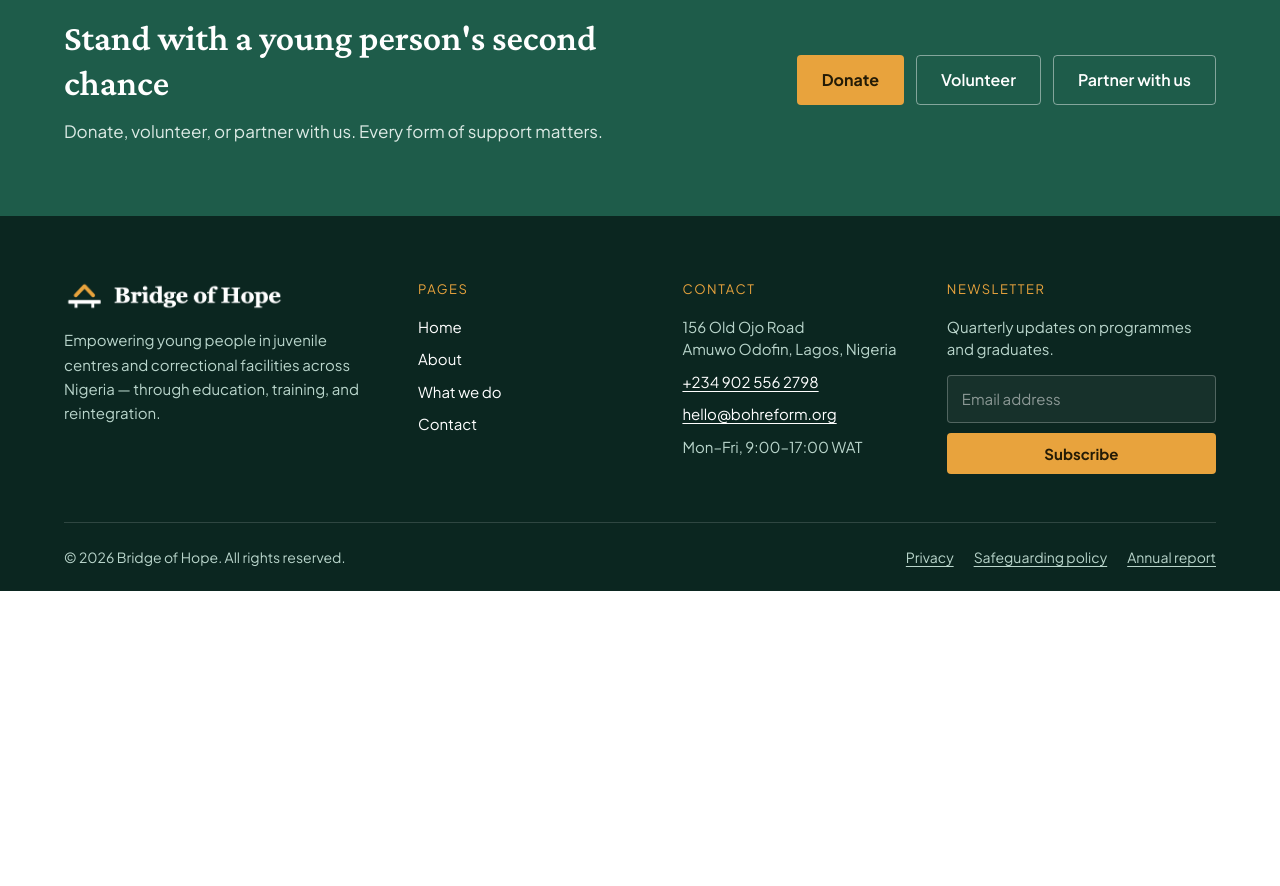
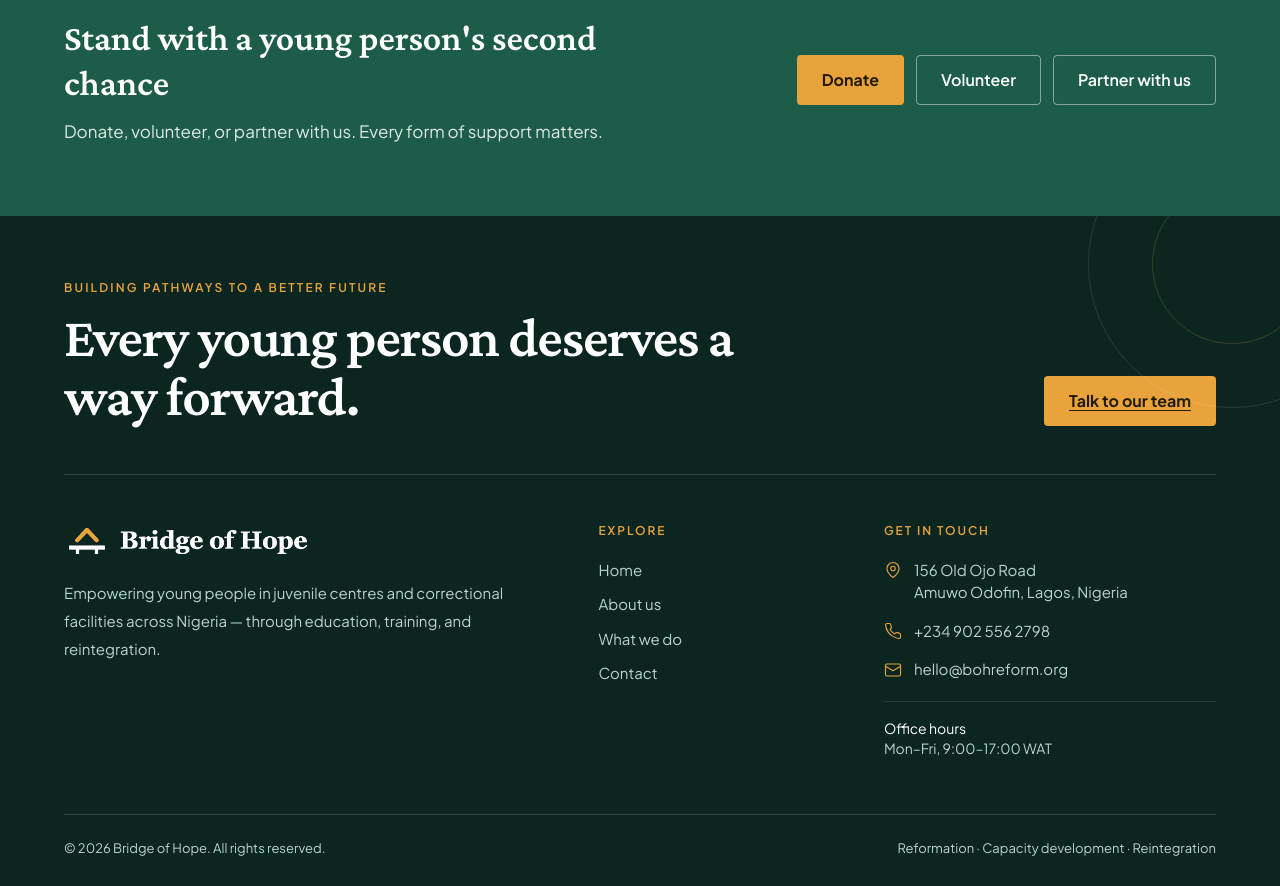
Before and after one commit to mykelcodex/boh, a Nuxt app: page / in a window 1280 px wide. Shown: the part 2500-3386 px from the top of the page. Before the commit the page ends 3091 px from the top, so only its background shows below. Built offline with nearby package versions, Linux system fonts and the light colour scheme.

Commit message:
feat: refine footer and remove newsletter

```diff
--- a/components/SiteFooter.vue
+++ b/components/SiteFooter.vue
@@ -1,62 +1,60 @@
 <template>
-  <footer class="bg-green-800 px-0 pb-6 pt-16 text-white">
+  <footer class="relative overflow-hidden bg-green-800 px-0 pb-7 pt-16 text-white">
+    <div class="pointer-events-none absolute -right-24 -top-24 h-72 w-72 rounded-full border border-white/10" aria-hidden="true"></div>
+    <div class="pointer-events-none absolute -right-8 -top-8 h-40 w-40 rounded-full border border-gold-500/20" aria-hidden="true"></div>
     <div class="wrap">
-      <div class="grid gap-10 md:grid-cols-2 lg:grid-cols-[1.4fr_1fr_1fr_1.2fr]">
-        <div>
-          <div class="mb-4 flex items-center gap-2.5">
-            <img src="/images/logo_white.png" alt="Bridge of Hope" class="block h-8 w-auto" />
-          </div>
-          <p class="mb-5 max-w-[300px] text-[15px] leading-relaxed text-green-200">
+      <div class="mb-12 grid items-end gap-7 border-b border-white/15 pb-12 lg:grid-cols-[1fr_auto]">
+        <div class="max-w-2xl">
+          <p class="mb-3 text-xs font-semibold uppercase tracking-[0.18em] text-gold-500">Building pathways to a better future</p>
+          <h2 class="m-0 font-serif text-[clamp(2rem,5vw,3.5rem)] font-semibold leading-[1.05] tracking-[-0.02em] text-white">
+            Every young person deserves a way forward.
+          </h2>
+        </div>
+        <NuxtLink to="/contact" class="btn-gold w-fit">Talk to our team</NuxtLink>
+      </div>
+
+      <div class="grid gap-10 md:grid-cols-2 lg:grid-cols-[1.7fr_0.8fr_1.2fr] lg:gap-16">
+        <div class="max-w-md">
+          <img src="/images/logo_white.png" alt="Bridge of Hope" class="mb-5 block h-9 w-auto" />
+          <p class="m-0 text-[15px] leading-7 text-green-200">
             Empowering young people in juvenile centres and correctional facilities across Nigeria — through education, training, and reintegration.
           </p>
         </div>
 
         <div>
-          <h3 class="mb-4 text-[13px] uppercase tracking-[0.12em] text-gold-500">Pages</h3>
-          <div class="grid justify-items-start gap-2.5">
-            <NuxtLink to="/" class="font-sans text-[15px] text-white no-underline hover:underline">Home</NuxtLink>
-            <NuxtLink to="/about" class="font-sans text-[15px] text-white no-underline hover:underline">About</NuxtLink>
-            <NuxtLink to="/what-we-do" class="font-sans text-[15px] text-white no-underline hover:underline">What we do</NuxtLink>
-            <NuxtLink to="/contact" class="font-sans text-[15px] text-white no-underline hover:underline">Contact</NuxtLink>
-          </div>
+          <h3 class="mb-5 text-xs font-semibold uppercase tracking-[0.16em] text-gold-500">Explore</h3>
+          <nav aria-label="Footer navigation" class="grid justify-items-start gap-3">
+            <NuxtLink to="/" class="font-sans text-[15px] text-green-200 no-underline transition-colors hover:text-white">Home</NuxtLink>
+            <NuxtLink to="/about" class="font-sans text-[15px] text-green-200 no-underline transition-colors hover:text-white">About us</NuxtLink>
+            <NuxtLink to="/what-we-do" class="font-sans text-[15px] text-green-200 no-underline transition-colors hover:text-white">What we do</NuxtLink>
+            <NuxtLink to="/contact" class="font-sans text-[15px] text-green-200 no-underline transition-colors hover:text-white">Contact</NuxtLink>
+          </nav>
         </div>
 
         <div>
-          <h3 class="mb-4 text-[13px] uppercase tracking-[0.12em] text-gold-500">Contact</h3>
-          <div class="grid gap-2.5 text-[15px] text-green-200">
-            <span>{{ contact.addressLine1 }}<br />{{ contact.addressLine2 }}</span>
-            <a :href="`tel:${contact.phone}`" class="text-white">{{ contact.phone }}</a>
-            <a :href="`mailto:${contact.email}`" class="text-white">{{ contact.email }}</a>
+          <h3 class="mb-5 text-xs font-semibold uppercase tracking-[0.16em] text-gold-500">Get in touch</h3>
+          <address class="grid gap-4 text-[15px] not-italic text-green-200">
+            <span class="flex gap-3">
+              <AppIcon name="mapPin" :size="18" class="mt-0.5 shrink-0 text-gold-500" />
+              <span>{{ contact.addressLine1 }}<br />{{ contact.addressLine2 }}</span>
+            </span>
+            <a :href="`tel:${contact.phone}`" class="flex items-center gap-3 text-green-200 no-underline transition-colors hover:text-white">
+              <AppIcon name="phone" :size="18" class="shrink-0 text-gold-500" />{{ contact.phone }}
+            </a>
+            <a :href="`mailto:${contact.email}`" class="flex items-center gap-3 text-green-200 no-underline transition-colors hover:text-white">
+              <AppIcon name="mail" :size="18" class="shrink-0 text-gold-500" />{{ contact.email }}
+            </a>
+          </address>
+          <div class="mt-5 border-t border-white/10 pt-4 text-sm text-green-200">
+            <span class="block text-white">Office hours</span>
             <span>{{ contact.hours }}</span>
           </div>
         </div>
-
-        <div>
-          <h3 class="mb-4 text-[13px] uppercase tracking-[0.12em] text-gold-500">Newsletter</h3>
-          <p class="mb-3.5 text-[15px] text-green-200">Quarterly updates on programmes and graduates.</p>
-          <form class="flex flex-col gap-2.5" @submit.prevent="subscribe">
-            <input
-              v-model="email"
-              type="email"
-              placeholder="Email address"
-              aria-label="Email address"
-              class="w-full rounded-[4px] border border-white/25 bg-white/5 px-3.5 py-3 font-sans text-[15px] text-white placeholder:text-white/50"
-            />
-            <button type="submit" class="btn-gold !py-3 !text-[15px]" :disabled="pending">
-              {{ subscribed ? 'Subscribed' : pending ? 'Sending…' : 'Subscribe' }}
-            </button>
-          </form>
-          <p v-if="error" class="mt-2 text-sm text-gold-500">{{ error }}</p>
-        </div>
       </div>
 
-      <div class="mt-12 flex flex-wrap items-center justify-between gap-4 border-t border-white/15 pt-6 text-sm text-green-200">
+      <div class="mt-14 flex flex-wrap items-center justify-between gap-3 border-t border-white/15 pt-6 text-[13px] text-green-200">
         <span>© {{ year }} Bridge of Hope. All rights reserved.</span>
-        <span class="flex flex-wrap gap-5">
-          <a href="#" class="text-green-200">Privacy</a>
-          <a href="#" class="text-green-200">Safeguarding policy</a>
-          <a href="#" class="text-green-200">Annual report</a>
-        </span>
+        <span>Reformation · Capacity development · Reintegration</span>
       </div>
     </div>
   </footer>
@@ -65,23 +63,4 @@
 <script setup lang="ts">
 const { contact } = useAppConfig()
 const year = new Date().getFullYear()
-const email = ref('')
-const subscribed = ref(false)
-const pending = ref(false)
-const error = ref('')
-
-async function subscribe() {
-  if (!email.value || pending.value) return
-  pending.value = true
-  error.value = ''
-  try {
-    await $fetch('/api/newsletter', { method: 'POST', body: { email: email.value } })
-    subscribed.value = true
-    email.value = ''
-  } catch (e: any) {
-    error.value = e?.data?.message ?? 'Something went wrong. Please try again.'
-  } finally {
-    pending.value = false
-  }
-}
 </script>
```
Also changed, not shown: 2 other files (tests, documents, lock files or other folders).
